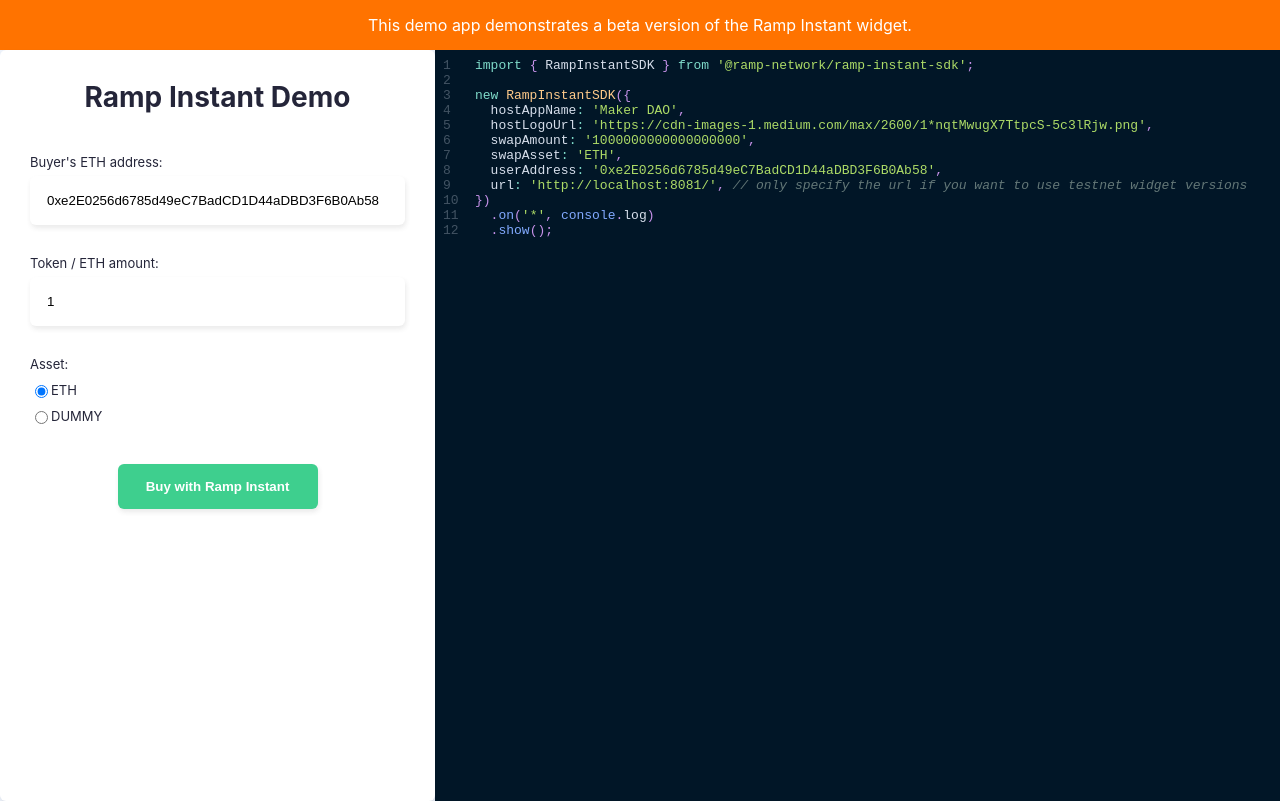
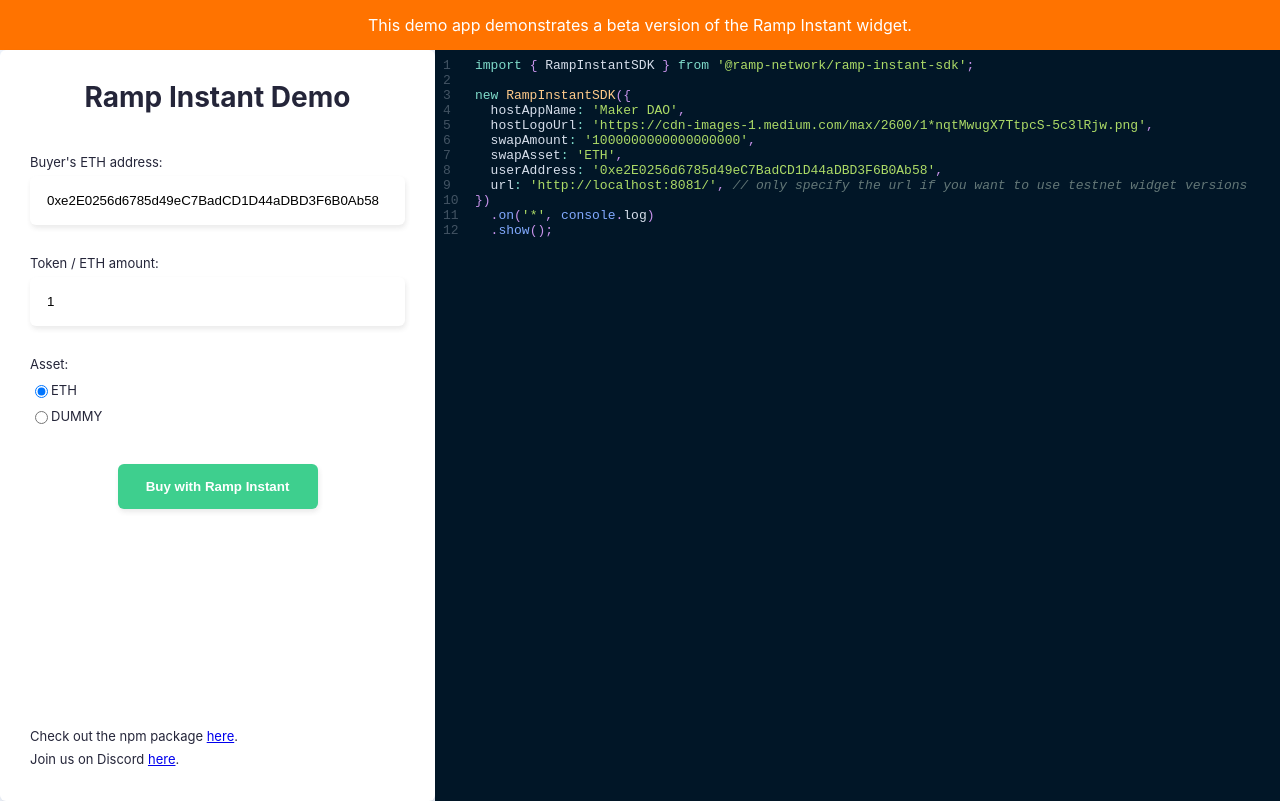
Before and after one commit to cleancoindev/ramp-instant-demo-app, a React (Create React App) app: page / in a window 1280 px wide. Built offline with nearby package versions, Linux system fonts and the light colour scheme.

Commit message:
Minor cleanup, discord + npm links

```diff
--- a/src/App.tsx
+++ b/src/App.tsx
@@ -1,19 +1,12 @@
-import React, { useState, useMemo } from "react";
+import { RampInstantSDK } from "@ramp-network/ramp-instant-sdk";
+import React, { useMemo, useState } from "react";
 import "./App.css";
-import { RampInstantSDK } from "@ramp-network/ramp-instant-sdk";
 import { BetaBanner, Code } from "./components";
 import styles from "./components.module.scss";
-import { Decimal } from "decimal.js-light";
-import { generateIntegrationCode } from './helpers';
-
-function convertIntStringToWeiString(amount: string): string {
-  try {
-    const multiplier = new Decimal(10).pow(18);
-    return new Decimal(amount).times(multiplier).toString();
-  } catch (e) {
-    return '0';
-  }
-}
+import {
+  convertIntStringToWeiString,
+  generateIntegrationCode,
+} from "./helpers";
 
 const tokenName = process.env.REACT_APP_TOKEN_NAME;
 
@@ -50,11 +43,15 @@
       .show();
   };
 
-  const sampleCode = useMemo(() => generateIntegrationCode({
-    swapAmount: convertIntStringToWeiString(amount || '0'),
-    swapAsset: asset,
-    userAddress: address,
-  }), [amount, asset, address]);
+  const sampleCode = useMemo(
+    () =>
+      generateIntegrationCode({
+        swapAmount: convertIntStringToWeiString(amount || "0"),
+        swapAsset: asset,
+        userAddress: address,
+      }),
+    [amount, asset, address],
+  );
 
   return (
     <div className="App">
@@ -124,6 +121,11 @@
               Buy with Ramp Instant
             </button>
           </div>
+
+          <footer style={{ marginTop: 'auto', width: '100%', textAlign: 'left', fontSize: '13px', lineHeight: '23px' }}>
+            <span style={{ display: 'block' }}>Check out the npm package <a href="https://www.npmjs.com/package/@ramp-network/ramp-instant-sdk">here</a>.</span>
+            <span>Join us on Discord <a href="https://discord.gg/zqvFPTB">here</a>.</span>
+          </footer>
         </div>
         <Code code={sampleCode} />
       </div>
--- a/src/helpers.ts
+++ b/src/helpers.ts
@@ -1,3 +1,5 @@
+import Decimal from 'decimal.js-light';
+
 interface ICodeGenProps {
   swapAmount: string;
   swapAsset: string;
@@ -20,3 +22,12 @@
   .show();
   `.trim();
 }
+
+export function convertIntStringToWeiString(amount: string): string {
+  try {
+    const multiplier = new Decimal(10).pow(18);
+    return new Decimal(amount).times(multiplier).toString();
+  } catch (e) {
+    return '0';
+  }
+}
```
